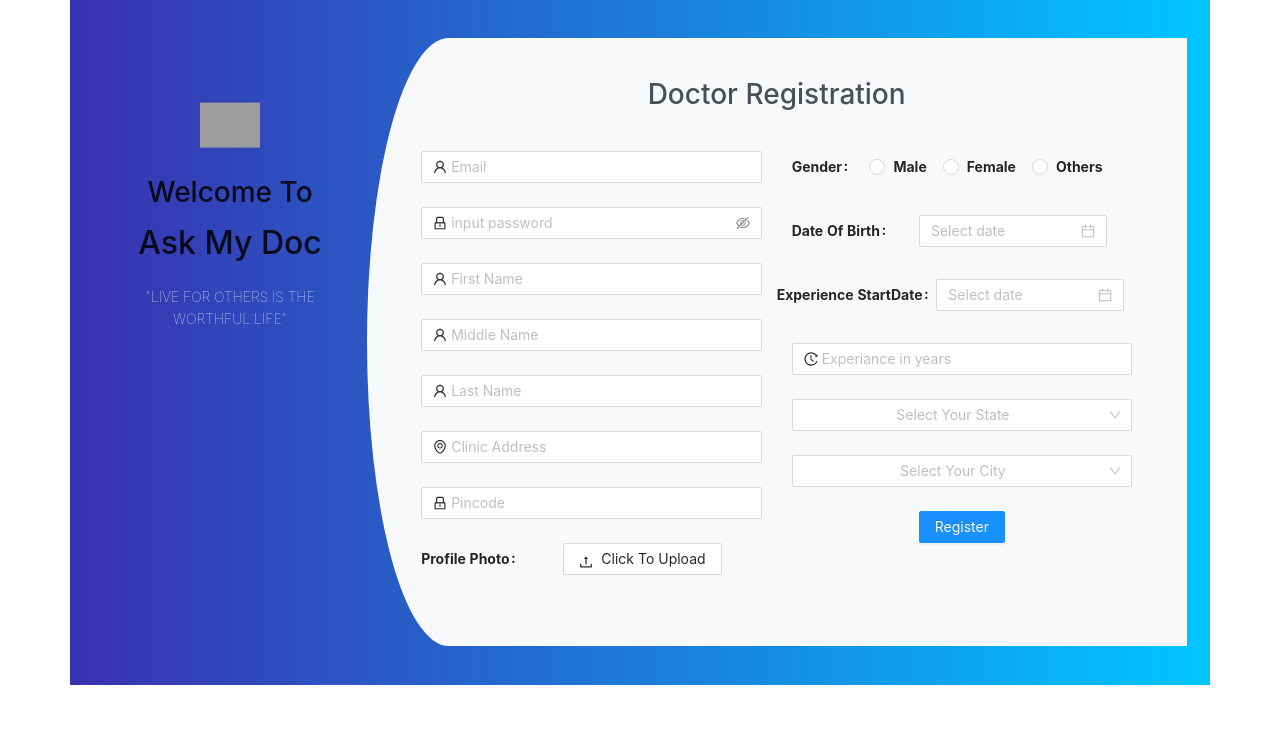
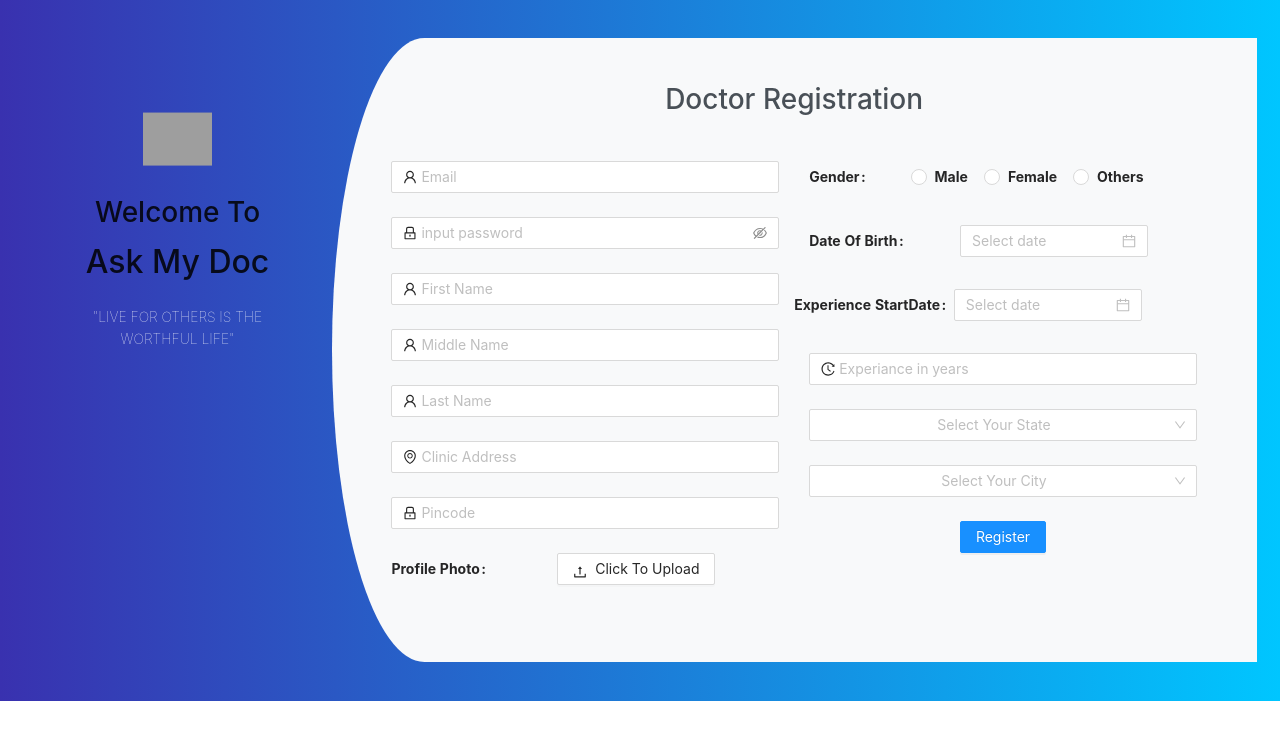
Before and after one commit to rajunarola/AskMyDoc_Web, a React (Create React App) app: page /doctorsignin in a window 1280 px wide. Shown: the top 740 px of the page. Built offline with nearby package versions, Linux system fonts and the light colour scheme; grey boxes are pictures that could not be loaded; a web font is replaced by a local one.

Commit message:
JalpaChanges

```diff
--- a/src/Doctor/DoctorSignin.js
+++ b/src/Doctor/DoctorSignin.js
@@ -14,7 +14,7 @@ export const DoctorSignin = (props) => {
     };
 
     return (
-        <div class="container register">
+        <div class="container-fluid register">
             <div class="row">
                 <div class="col-md-3 register-left">
                     <img src="https://image.ibb.co/n7oTvU/logo_white.png" alt="" />
```
